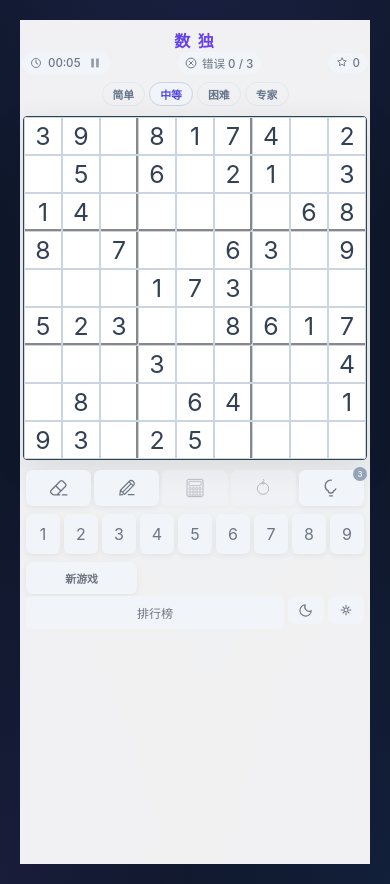
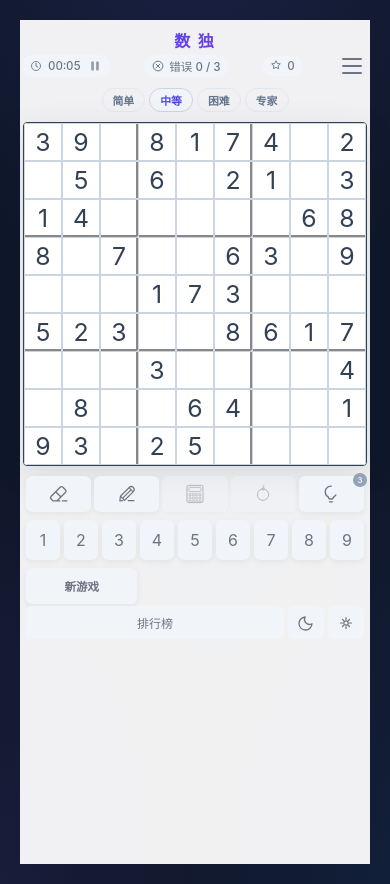
Before and after one commit to daxmate/sudoku, a Vue app: page / in a window 390 px wide. Built offline with nearby package versions, Linux system fonts and the light colour scheme.

Commit message:
feat: 移动端底部隐藏菜单按钮，头部增加汉堡菜单弹出设置

```diff
--- a/src/App.vue
+++ b/src/App.vue
@@ -13,6 +13,7 @@
         @select-difficulty="game.newGame($event)"
         @toggle-pause="game.togglePause()"
         @update-zoom="game.setZoom($event)"
+        @open-settings="showSettings = true"
       />
       <div class="board-row">
         <GameBoard />
--- a/src/components/BottomPanel.vue
+++ b/src/components/BottomPanel.vue
@@ -64,10 +64,13 @@ defineEmits(['openSettings', 'newGame', 'openLeaderboard', 'toggleTheme'])
 
 @media (max-width: 640px) {
   .bottom-section { gap: 2px; }
-  .new-game-btn { font-size: .68rem; padding: 4px; min-height: 32px; }
-  .lb-btn { font-size: .68rem; padding: 4px; min-height: 28px; }
-  .icon-btn { width: 28px; height: 28px; padding: 4px; flex-shrink: 0; }
-  .icon-btn svg { width: 14px; height: 14px; }
+  .new-game-btn {
+    width: 100%;
+    font-size: .72rem;
+    padding: 6px;
+    min-height: 36px;
+  }
+  .leaderboard-row { display: none; }
 }
 
 .leaderboard-row {
--- a/src/components/GameHeader.vue
+++ b/src/components/GameHeader.vue
@@ -33,6 +33,13 @@
       <input type="range" class="zoom-slider" min="50" max="150" step="5" v-model.number="localZoom" @change="$emit('updateZoom', localZoom)" />
       <span class="zoom-label">{{ localZoom }}%</span>
     </div>
+    <button class="menu-btn" @click="$emit('openSettings')" title="设置">
+      <svg viewBox="0 0 20 16" width="20" height="16">
+        <rect y="0" width="20" height="2" rx="1" fill="currentColor"/>
+        <rect y="7" width="20" height="2" rx="1" fill="currentColor"/>
+        <rect y="14" width="20" height="2" rx="1" fill="currentColor"/>
+      </svg>
+    </button>
   </div>
 
   <div class="difficulty-wrap">
@@ -54,7 +61,7 @@ const props = defineProps({
   paused: Boolean,
   zoom: { type: Number, default: 100 },
 })
-defineEmits(['selectDifficulty', 'togglePause', 'updateZoom'])
+defineEmits(['selectDifficulty', 'togglePause', 'updateZoom', 'openSettings'])
 
 const localZoom = ref(props.zoom)
 
@@ -183,11 +190,23 @@ const formattedTime = computed(() => {
   color: var(--diff-btn-active-text);
 }
 
+.menu-btn {
+  display: none;
+  background: none;
+  border: none;
+  cursor: pointer;
+  padding: 6px;
+  color: var(--badge-text);
+  border-radius: 6px;
+}
+.menu-btn:hover { background: var(--badge-bg); }
+
 @media (max-width: 640px) {
   .game-header { gap: 4px; margin-bottom: 8px; }
   .stat-badge { font-size: .72rem; padding: 3px 8px; }
   .stat-badge svg { width: 12px; height: 12px; }
   .zoom-control { display: none; }
+  .menu-btn { display: flex; align-items: center; }
   .difficulty-wrap { gap: 4px; margin-bottom: 10px; }
   .difficulty-wrap button { font-size: .68rem; padding: 3px 10px; }
 }
```
